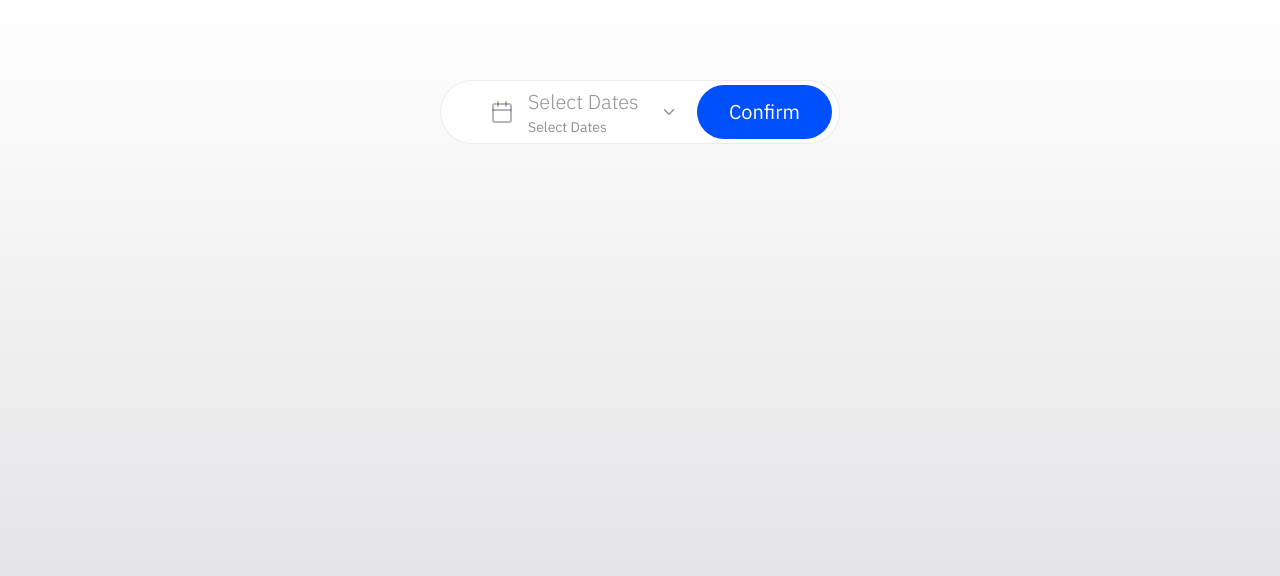
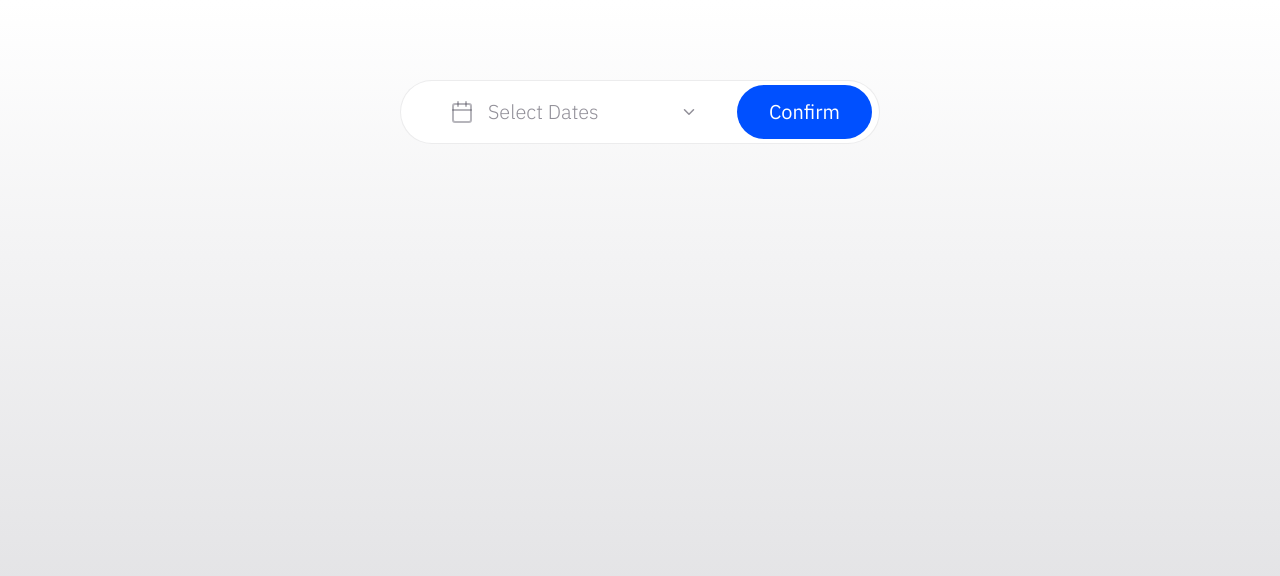
Before and after one commit to vjeran-zivkovic007/date-range-calendar, a Next.js app: page / in a window 1280 px wide. Shown: the top 576 px of the page. Built offline with nearby package versions, Linux system fonts and the light colour scheme.

Commit message:
Show date range inside the input

```diff
--- a/app/layout.tsx
+++ b/app/layout.tsx
@@ -1,5 +1,5 @@
 import type { Metadata } from "next";
-import { Geist, Geist_Mono, IBM_Plex_Sans } from "next/font/google";
+import { Geist, Geist_Mono } from "next/font/google";
 import "./globals.css";
 
 const geistSans = Geist({
--- a/app/ui/calendar/calendar.tsx
+++ b/app/ui/calendar/calendar.tsx
@@ -1,11 +1,12 @@
 "use client";
 
-import { DayPicker, getDefaultClassNames } from "react-day-picker";
+import { DateRange, DayPicker, getDefaultClassNames } from "react-day-picker";
 import * as Popover from "@radix-ui/react-popover";
 import { Footer } from "./components/footer";
 import "react-day-picker/style.css";
 import { Input } from "./components/input";
 import { ibmPlexSans } from "@/app/lib/fonts";
+import { useState } from "react";
 
 export function Calendar({
   className,
@@ -14,11 +15,12 @@ export function Calendar({
   ...props
 }: React.ComponentProps<typeof DayPicker>) {
   const defaultClassNames = getDefaultClassNames();
+  const [selected, setSelected] = useState<DateRange | undefined>();
 
   return (
     <Popover.Root>
       <Popover.Trigger asChild>
-        <Input />
+        <Input dateRange={selected} />
       </Popover.Trigger>
       <Popover.Portal>
         <Popover.Content className="PopoverContent" sideOffset={32}>
@@ -27,6 +29,12 @@ export function Calendar({
             numberOfMonths={2}
             navLayout="around"
             weekStartsOn={1}
+            // eslint-disable-next-line @typescript-eslint/ban-ts-comment
+            // @ts-expect-error
+            selected={selected}
+            // eslint-disable-next-line @typescript-eslint/ban-ts-comment
+            // @ts-expect-error
+            onSelect={setSelected}
             className={`${ibmPlexSans.className} text-gray-100 ${className}`}
             classNames={{
               today: "",
--- a/app/ui/calendar/components/input.tsx
+++ b/app/ui/calendar/components/input.tsx
@@ -1,5 +1,6 @@
 import { ibmPlexSans } from "@/app/lib/fonts";
-import { useState } from "react";
+import { DateRange } from "react-day-picker";
+import { formatDateRange } from "../utils/utils";
 
 const backgroundImageCalendar = `url('/calendar.svg')`;
 const backgroundImageChevron = `url('/chevron-down.svg')`;
@@ -7,10 +8,16 @@ const backgroundImageStyles = {
   backgroundImage: `${backgroundImageCalendar}, ${backgroundImageChevron}`,
   backgroundRepeat: "no-repeat",
   backgroundPositionY: "center",
-  backgroundPositionX: "50px, 220px",
+  backgroundPositionX: "50px, 280px",
 };
 
-export const Input = ({ ...props }) => {
+interface InputPropsType extends React.HTMLAttributes<HTMLInputElement> {
+  dateRange: DateRange | undefined;
+}
+
+export const Input = ({ dateRange, ...props }: InputPropsType) => {
+  const formattedDate = formatDateRange(dateRange);
+
   return (
     <div className={`${ibmPlexSans.className} relative flex items-center`}>
       <div
@@ -19,10 +26,10 @@ export const Input = ({ ...props }) => {
         {...props}
       >
         <span className="font-light">Select Dates</span>
-        <span className="font-normal text-[14px]">Select Dates</span>
+        <span className="font-normal text-[14px]">{formattedDate}</span>
       </div>
       <input
-        className="bg-white-100 w-100 text-[20px] text-gray-60 border border-gray-10 py-4 px-22 rounded-full"
+        className="bg-white-100 w-120 text-[20px] text-gray-60 border border-gray-10 py-4 px-22 rounded-full"
         name="input"
         type="text"
         readOnly
--- /dev/null
+++ b/app/ui/calendar/utils/utils.ts
@@ -0,0 +1,15 @@
+import { DateRange } from "react-day-picker";
+
+export const formatDateRange = (range: DateRange | undefined) => {
+  if (!range || !range.from || !range.to) return "";
+
+  const formatDate = (date: Date) => {
+    const d = new Date(date);
+    const day = String(d.getDate()).padStart(2, "0");
+    const month = String(d.getMonth() + 1).padStart(2, "0");
+    const year = d.getFullYear();
+    return `${day}/${month}/${year}.`;
+  };
+
+  return `${formatDate(range.from)} - ${formatDate(range.to)}`;
+};
```
